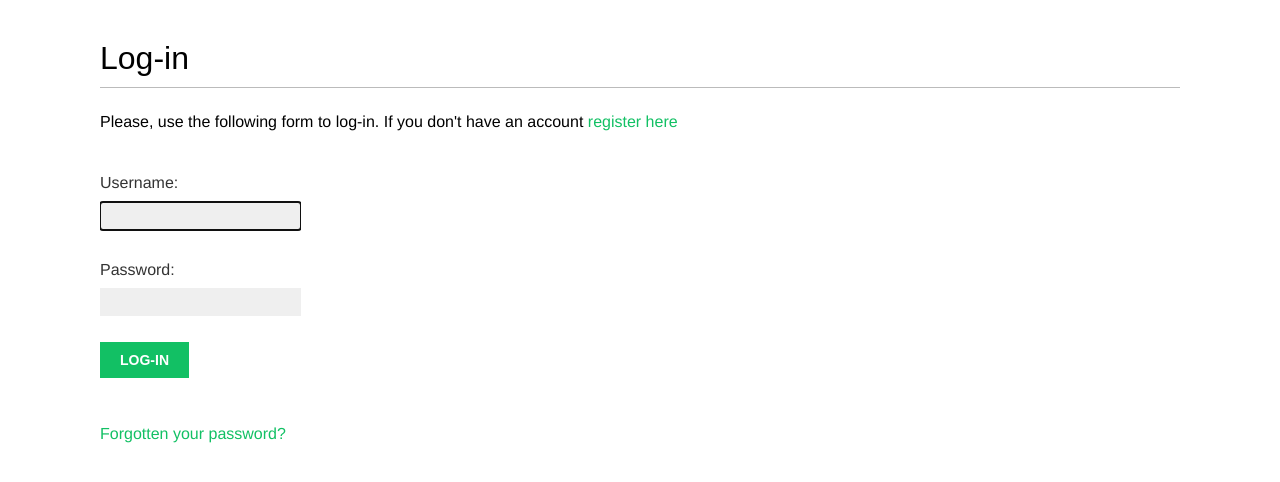
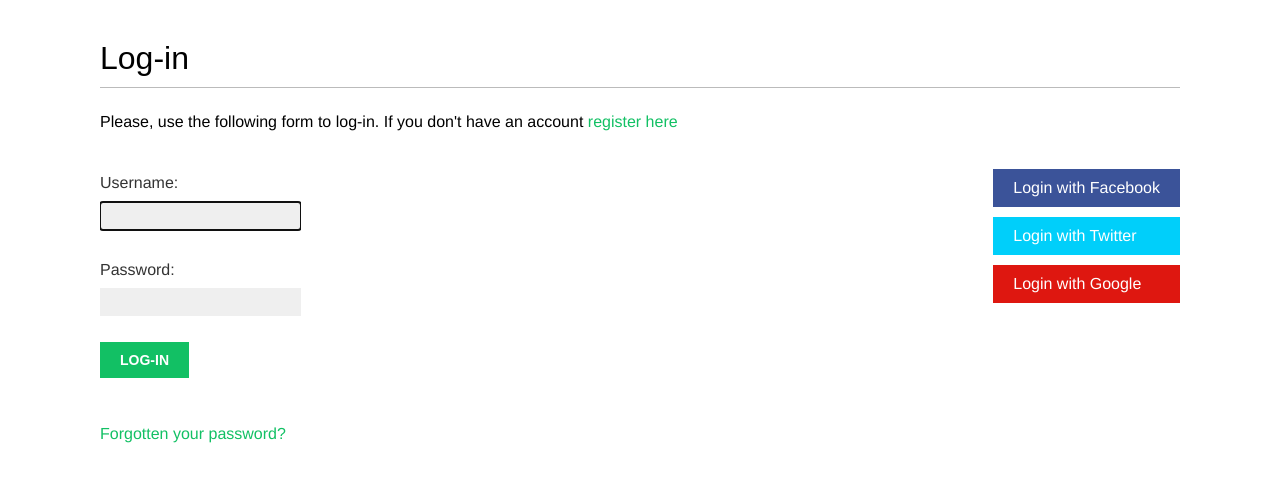
Before and after one commit to polar9527/bookmarks, a Django app: page /account/login/ in a window 1280 px wide. Shown: the part 47-529 px from the top of the page. Run offline with Django 3.2, Linux system fonts and the light colour scheme; some web fonts are replaced.

Commit message:
Add social authentication to site
	Authentication using Facebook

```diff
--- a/account/templates/registration/login.html
+++ b/account/templates/registration/login.html
@@ -28,4 +28,13 @@
             <a href="{% url "password_reset" %}">Forgotten your password?</a>
         </p>
     </div>
+
+    <div class="social">
+        <ul>
+            <li class="facebook"><a href="{% url "social:begin" "facebook" %}">Login with Facebook</a></li>
+            <li class="twitter"><a href="{% url "social:begin" "twitter" %}">Login with Twitter</a></li>
+            <li class="google"><a href="{% url "social:begin" "google-oauth2" %}">Login with Google</a></li>
+        </ul>
+    </div>
+
 {% endblock %}
--- a/bookmarks/urls.py
+++ b/bookmarks/urls.py
@@ -22,6 +22,8 @@ from django.conf.urls.static import static
 urlpatterns = [
     url(r'^admin/', include(admin.site.urls)),
     url(r'^account/', include('account.urls')),
+    url('social-auth/',
+        include('social.apps.django_app.urls', namespace='social')),
 ]
 
 if settings.DEBUG:
```
Also changed, not shown: bookmarks/settings.py (+31 -0 lines), db.sqlite3, 1 other file.
